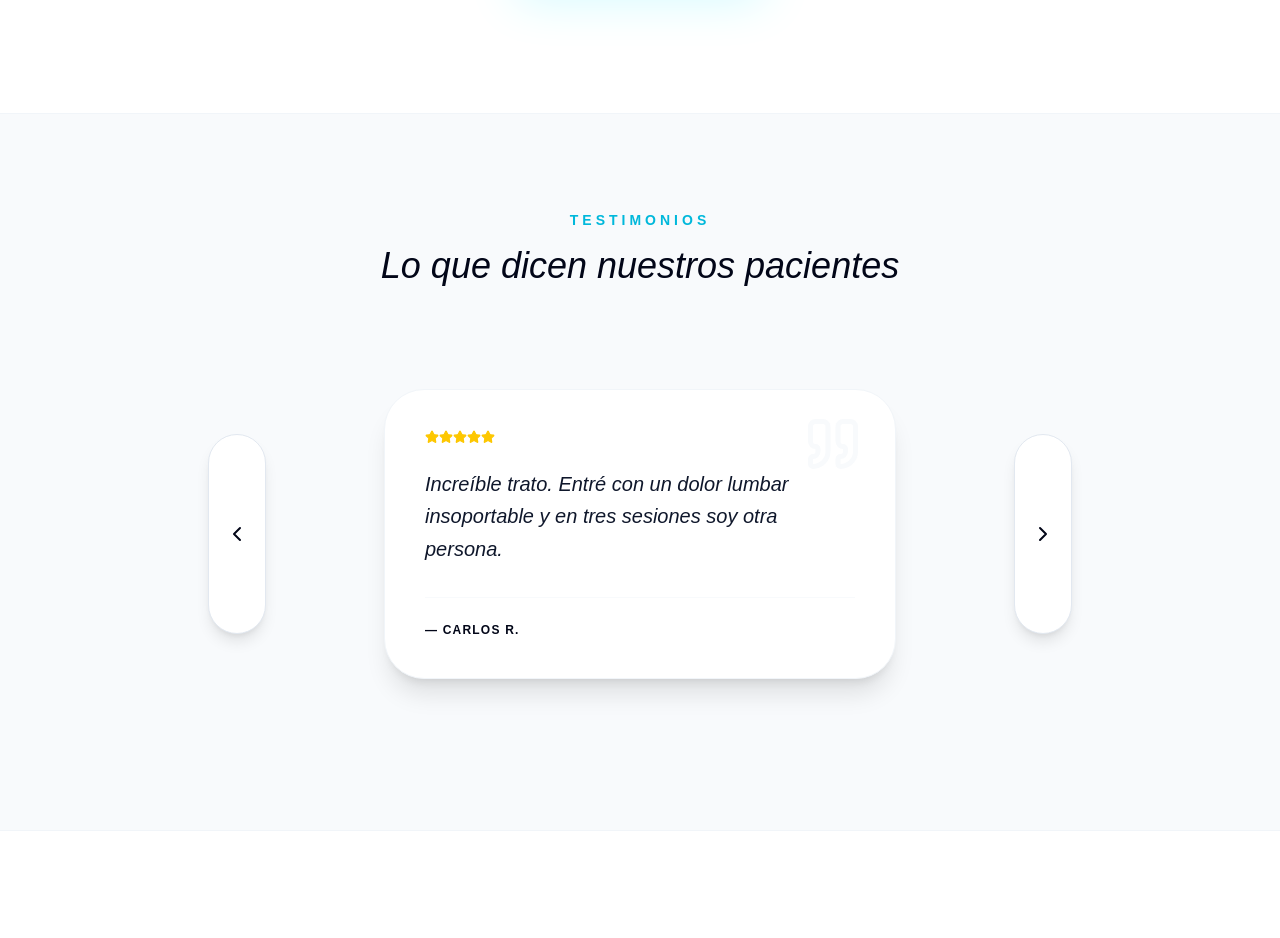
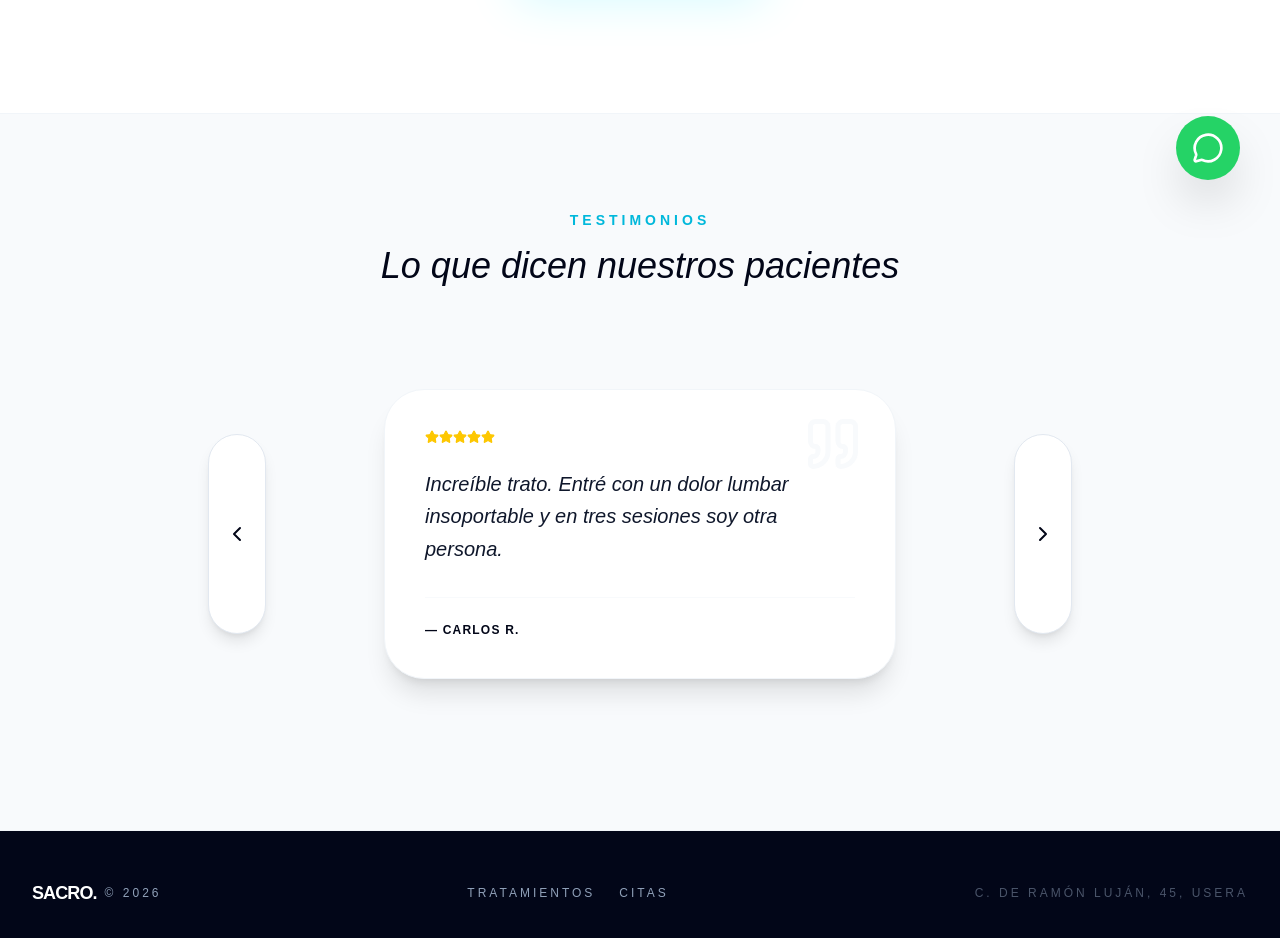
Before and after one commit to AsierLopezG/SacroWeb, a Next.js app: page / in a window 1280 px wide. Shown: the part 580-1518 px from the top of the page. Before the commit the page ends 1411 px from the top, so only its background shows below. Built offline with nearby package versions, Linux system fonts and the light colour scheme.

Commit message:
Add files via upload

```diff
--- a/app/layout.tsx
+++ b/app/layout.tsx
@@ -2,19 +2,19 @@
 import './globals.css';
 import Link from 'next/link';
 import { useState } from 'react';
-import { Menu, X } from 'lucide-react';
+import { Menu, X, MessageCircle } from 'lucide-react';
 
 export default function RootLayout({ children }: { children: React.ReactNode }) {
-  // Estado para controlar si el menú del móvil está abierto o cerrado
   const [menuAbierto, setMenuAbierto] = useState(false);
 
   return (
     <html lang="es">
-      <body className="bg-[#fcfcfc] text-slate-950 antialiased font-sans">
+      <body className="bg-[#fcfcfc] text-slate-950 antialiased font-sans flex flex-col min-h-screen">
+
+        {/* NAVEGACIÓN */}
         <nav className="fixed top-0 w-full z-50 bg-white/90 backdrop-blur-xl border-b border-slate-100">
           <div className="max-w-7xl mx-auto px-5 md:px-8 h-20 md:h-24 flex justify-between items-center">
 
-            {/* LOGO (Siempre visible) */}
             <Link href="/" className="group flex items-center gap-1 md:gap-2 z-50" onClick={() => setMenuAbierto(false)}>
               <span className="bg-slate-950 text-white px-3 py-1.5 rounded-sm font-black text-xl tracking-tighter">
                 SACRO
@@ -22,7 +22,6 @@ export default function RootLayout({ children }: { children: React.ReactNode })
               <span className="text-cyan-500 font-black text-2xl">.</span>
             </Link>
 
-            {/* MENÚ ORDENADOR (Oculto en móvil) */}
             <div className="hidden md:flex gap-12 items-center text-[11px] font-black uppercase tracking-[3px] text-slate-950">
               <Link href="/servicios" className="hover:text-cyan-600 transition-colors border-b-2 border-transparent hover:border-cyan-500 pb-1">
                 Servicios_
@@ -32,7 +31,6 @@ export default function RootLayout({ children }: { children: React.ReactNode })
               </Link>
             </div>
 
-            {/* BOTÓN HAMBURGUESA MÓVIL (Oculto en ordenador) */}
             <button
               className="md:hidden z-50 p-2 text-slate-950"
               onClick={() => setMenuAbierto(!menuAbierto)}
@@ -41,34 +39,52 @@ export default function RootLayout({ children }: { children: React.ReactNode })
             </button>
           </div>
 
-          {/* DESPLEGABLE PANTALLA COMPLETA MÓVIL */}
           {menuAbierto && (
             <div className="md:hidden fixed inset-0 w-full h-screen bg-white flex flex-col items-center justify-center gap-12 z-40">
-              <Link
-                href="/"
-                onClick={() => setMenuAbierto(false)}
-                className="text-2xl font-black tracking-widest text-slate-950 uppercase"
-              >
+              <Link href="/" onClick={() => setMenuAbierto(false)} className="text-2xl font-black tracking-widest text-slate-950 uppercase">
                 Inicio
               </Link>
-              <Link
-                href="/servicios"
-                onClick={() => setMenuAbierto(false)}
-                className="text-2xl font-black tracking-widest text-slate-950 uppercase"
-              >
+              <Link href="/servicios" onClick={() => setMenuAbierto(false)} className="text-2xl font-black tracking-widest text-slate-950 uppercase">
                 Servicios
               </Link>
-              <Link
-                href="/reserva"
-                onClick={() => setMenuAbierto(false)}
-                className="bg-cyan-500 text-white px-12 py-5 rounded-full shadow-xl shadow-cyan-100 text-xl font-black uppercase tracking-widest mt-4"
-              >
+              <Link href="/reserva" onClick={() => setMenuAbierto(false)} className="bg-cyan-500 text-white px-12 py-5 rounded-full shadow-xl shadow-cyan-100 text-xl font-black uppercase tracking-widest mt-4">
                 Reservar Sesión
               </Link>
             </div>
           )}
         </nav>
-        {children}
+
+        {/* CONTENIDO DE LAS PÁGINAS */}
+        <div className="flex-grow">
+          {children}
+        </div>
+
+        {/* BOTÓN FLOTANTE DE WHATSAPP */}
+        {/* Cambia el número 34600000000 por el real de la clínica */}
+        <a
+          href="https://wa.me/34600000000?text=Hola,%20quería%20información%20sobre%20las%20sesiones"
+          target="_blank"
+          rel="noopener noreferrer"
+          className="fixed bottom-6 right-6 md:bottom-10 md:right-10 bg-[#25D366] text-white p-4 rounded-full shadow-2xl hover:scale-110 transition-transform z-50 flex items-center justify-center"
+        >
+          <MessageCircle size={32} />
+        </a>
+
+        {/* FOOTER (PIE DE PÁGINA) */}
+        <footer className="bg-slate-950 text-slate-400 py-12 text-center text-[10px] md:text-xs tracking-[3px] uppercase mt-auto">
+          <div className="max-w-7xl mx-auto px-8 flex flex-col md:flex-row justify-between items-center gap-6">
+            <div className="flex items-center gap-2">
+              <span className="text-white font-black text-lg tracking-tighter">SACRO.</span>
+              <span>© {new Date().getFullYear()}</span>
+            </div>
+            <div className="flex gap-6">
+              <Link href="/servicios" className="hover:text-cyan-500 transition-colors">Tratamientos</Link>
+              <Link href="/reserva" className="hover:text-cyan-500 transition-colors">Citas</Link>
+            </div>
+            <p className="opacity-50">C. de Ramón Luján, 45, Usera</p>
+          </div>
+        </footer>
+
       </body>
     </html>
   )
```
